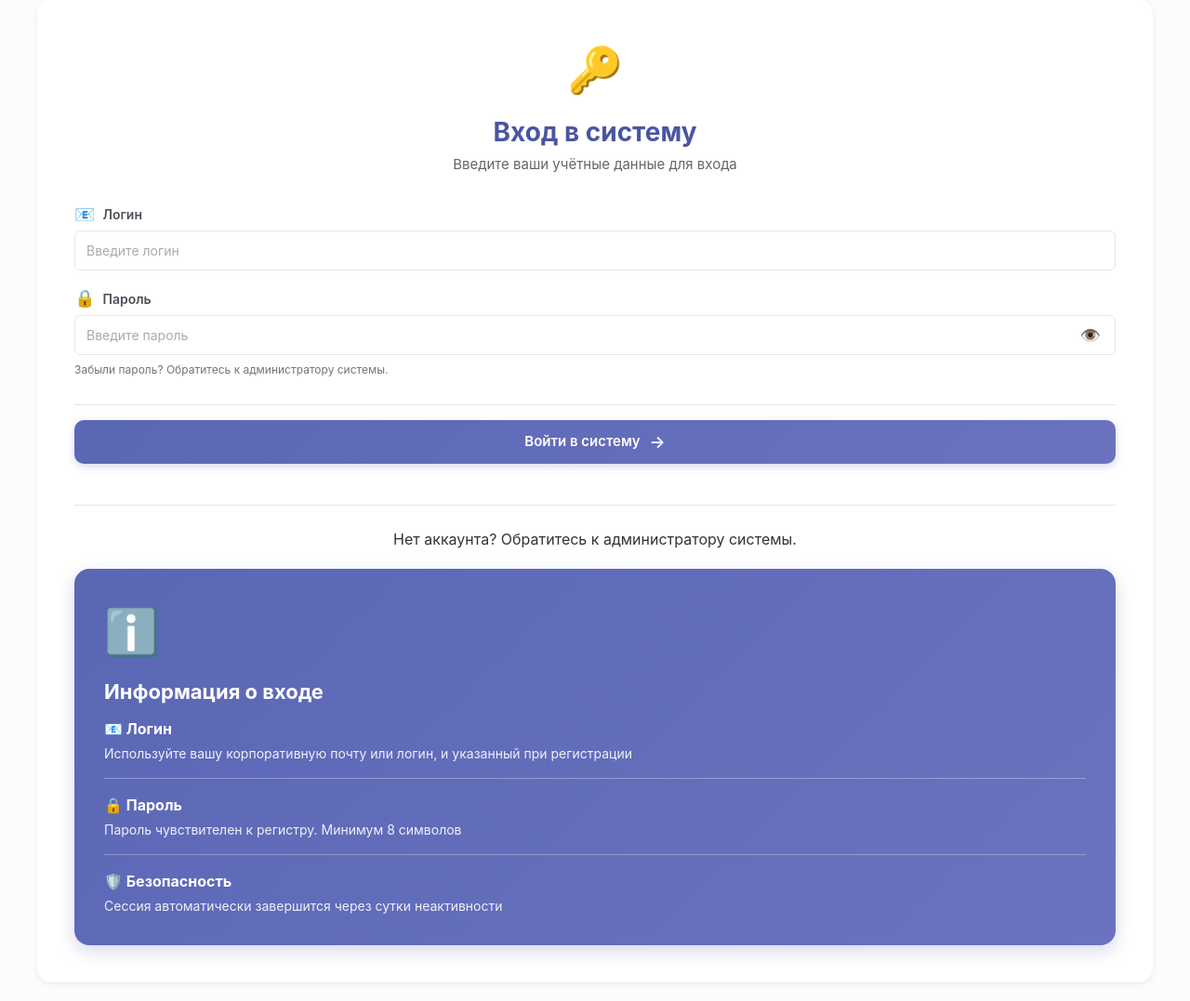
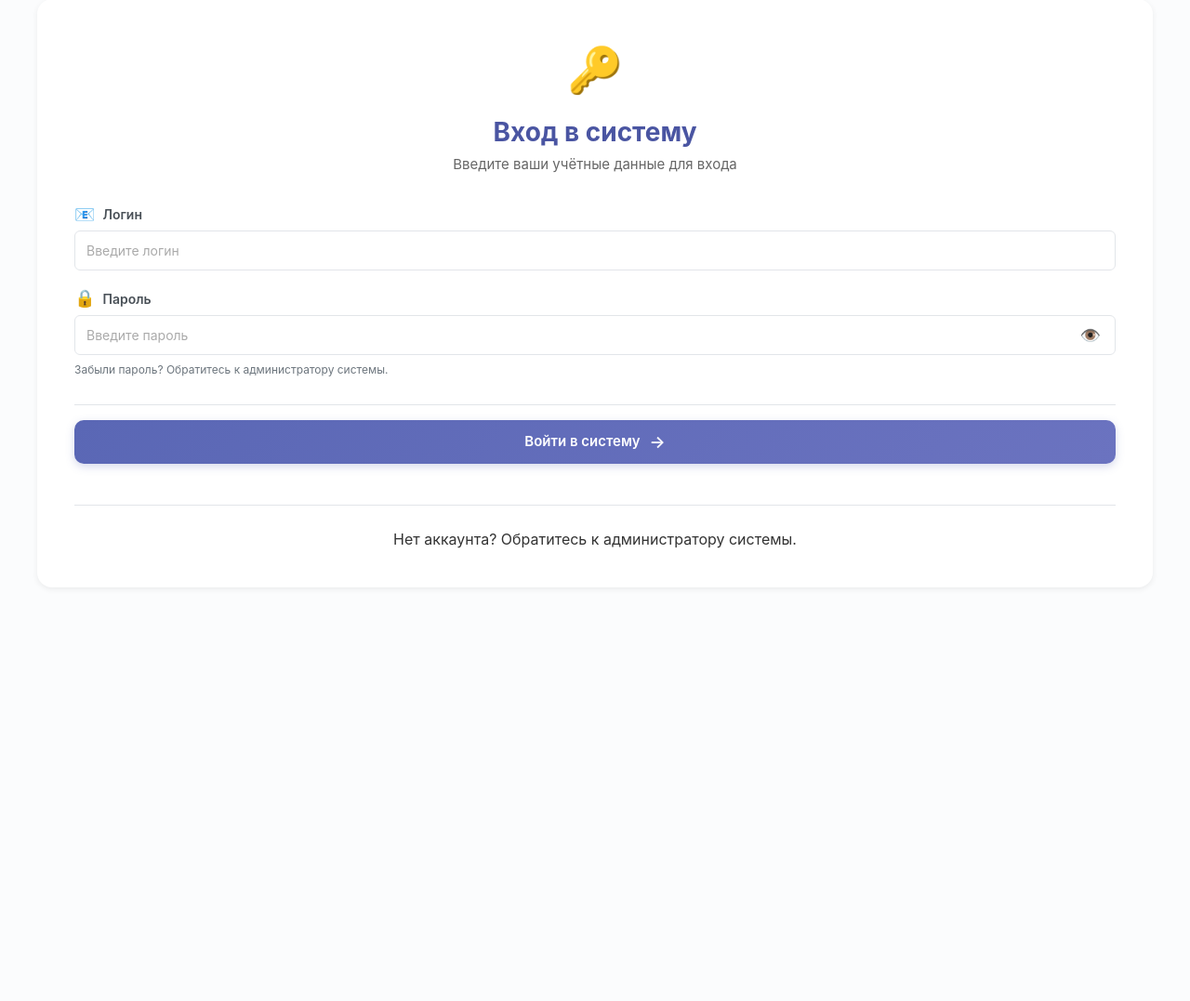
Before and after one commit to lopatin2012/PrintingMachine, a FastAPI app: page /user_login in a window 1280 px wide. Shown: the part 204-1281 px from the top of the page at 93% size. After the commit the page ends 794 px from the top, so only its background shows below. Run offline with FastAPI, Linux system fonts and the light colour scheme.

Commit message:
Bugfix: Убрана информационная панель на странице авторизации

```diff
--- a/templates/login.html
+++ b/templates/login.html
@@ -81,27 +81,6 @@
             <div class="auth-footer">
                 <p>Нет аккаунта? Обратитесь к администратору системы.</p>
             </div>
-
-            <div class="auth-info">
-                <div class="info-card">
-                    <div class="info-icon">ℹ️</div>
-                    <h3>Информация о входе</h3>
-                    <ul class="role-list">
-                        <li>
-                            <strong>📧 Логин</strong>
-                            <p>Используйте вашу корпоративную почту или логин, и указанный при регистрации</p>
-                        </li>
-                        <li>
-                            <strong>🔒 Пароль</strong>
-                            <p>Пароль чувствителен к регистру. Минимум 8 символов</p>
-                        </li>
-                        <li>
-                            <strong>🛡️ Безопасность</strong>
-                            <p>Сессия автоматически завершится через сутки неактивности</p>
-                        </li>
-                    </ul>
-                </div>
-            </div>
         </form>
     </div>
 </div>
```
